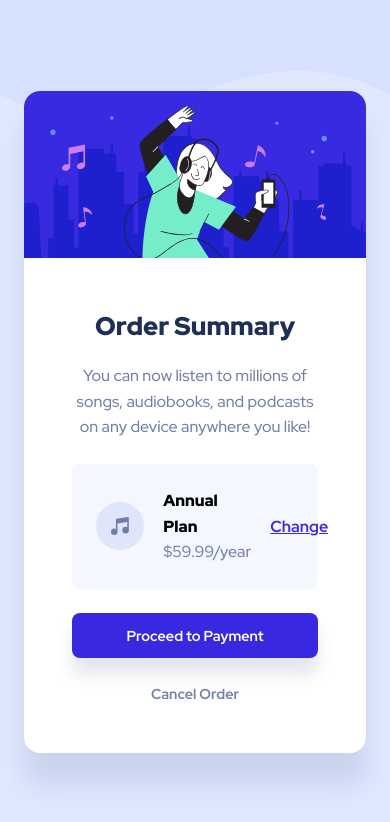
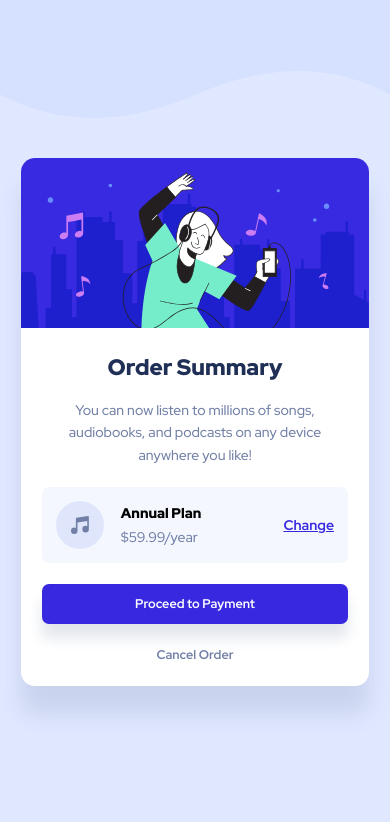
Before and after one commit to KristinaRadosavljevic/order-summary-component, a website: page index.html in a window 390 px wide. Drawn offline with Linux system fonts and the light colour scheme.

Commit message:
Added responsiveness.

```diff
--- a/scss/styles.scss
+++ b/scss/styles.scss
@@ -162,3 +162,18 @@ section {
     transition-duration: 0.01ms !important;
   }
 }
+
+// Media queries - mobile
+@media (max-width: 450px) {
+  html {
+    font-size: 14px;
+  }
+
+  section {
+    margin: 1.5rem;
+
+    .plan {
+      padding: 1rem;
+    }
+  }
+}
```
Also changed, not shown: css/styles.css.
